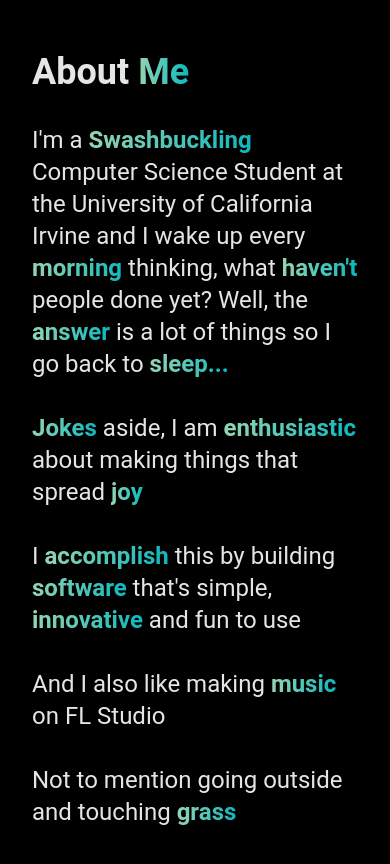
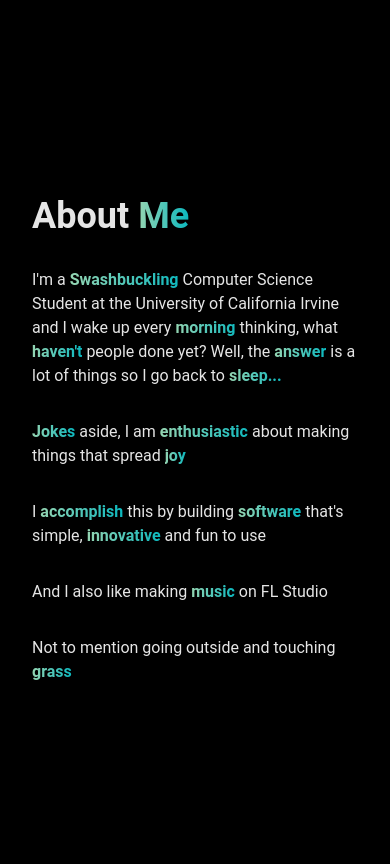
Before and after one commit to xXViridianXx/PersonalWebsite, a React (Create React App) app: page / in a window 390 px wide. Shown: the part 960-1824 px from the top of the page. Built offline with nearby package versions, Linux system fonts and the light colour scheme.

Commit message:
changed text size on about page

```diff
--- a/src/components/About.jsx
+++ b/src/components/About.jsx
@@ -39,20 +39,20 @@ const About = () => {
               <p className='inline font-bold text-[#e5e5e5]'>About <span id="me" className='gradient-text'>Me </span></p>
             </div>
             <div>
-              <p className='text-[#e5e5e5] pb-8 px-8 text-2xl'>I'm a <span className='gradient-text font-bold'>Swashbuckling </span>
+              <p className='text-[#e5e5e5] pb-8 px-8 md:text-2xl'>I'm a <span className='gradient-text font-bold'>Swashbuckling </span>
                 Computer Science Student at the University of California Irvine and I wake up every <span className='gradient-text font-bold'>morning </span> thinking,
                 what <span className='gradient-text font-bold'>haven't</span> people done yet?
                 Well, the <span className='gradient-text font-bold'>answer</span> is a lot of things so I go back to <span className='gradient-text font-bold'>sleep...</span>
 
               </p>
 
-              <p className='text-[#e5e5e5] pb-8 px-8 text-2xl'> <span className='gradient-text font-bold'>Jokes</span> aside, I am <span className='gradient-text font-bold'>enthusiastic </span>
+              <p className='text-[#e5e5e5] pb-8 px-8 md:text-2xl'> <span className='gradient-text font-bold'>Jokes</span> aside, I am <span className='gradient-text font-bold'>enthusiastic </span>
                 about making things that spread <span className='gradient-text font-bold'>joy</span>
               </p>
 
-              <p className='text-[#e5e5e5] pb-8 px-8 text-2xl'>I <span className='gradient-text font-bold'>accomplish</span> this by building <span className='gradient-text font-bold'>software</span> that's simple, <span className='gradient-text font-bold'>innovative</span> and fun to use</p>
-              <p className='text-[#e5e5e5] pb-8 px-8 text-2xl'>And I also like making <span className='gradient-text font-bold'>music</span> on FL Studio</p>
-              <p className='text-[#e5e5e5] pb-8 px-8 text-2xl'>Not to mention going outside and touching <span className='gradient-text font-bold'>grass</span></p>
+              <p className='text-[#e5e5e5] pb-8 px-8 md:text-2xl'>I <span className='gradient-text font-bold'>accomplish</span> this by building <span className='gradient-text font-bold'>software</span> that's simple, <span className='gradient-text font-bold'>innovative</span> and fun to use</p>
+              <p className='text-[#e5e5e5] pb-8 px-8 md:text-2xl'>And I also like making <span className='gradient-text font-bold'>music</span> on FL Studio</p>
+              <p className='text-[#e5e5e5] pb-8 px-8 md:text-2xl'>Not to mention going outside and touching <span className='gradient-text font-bold'>grass</span></p>
 
             </div>
 
```
